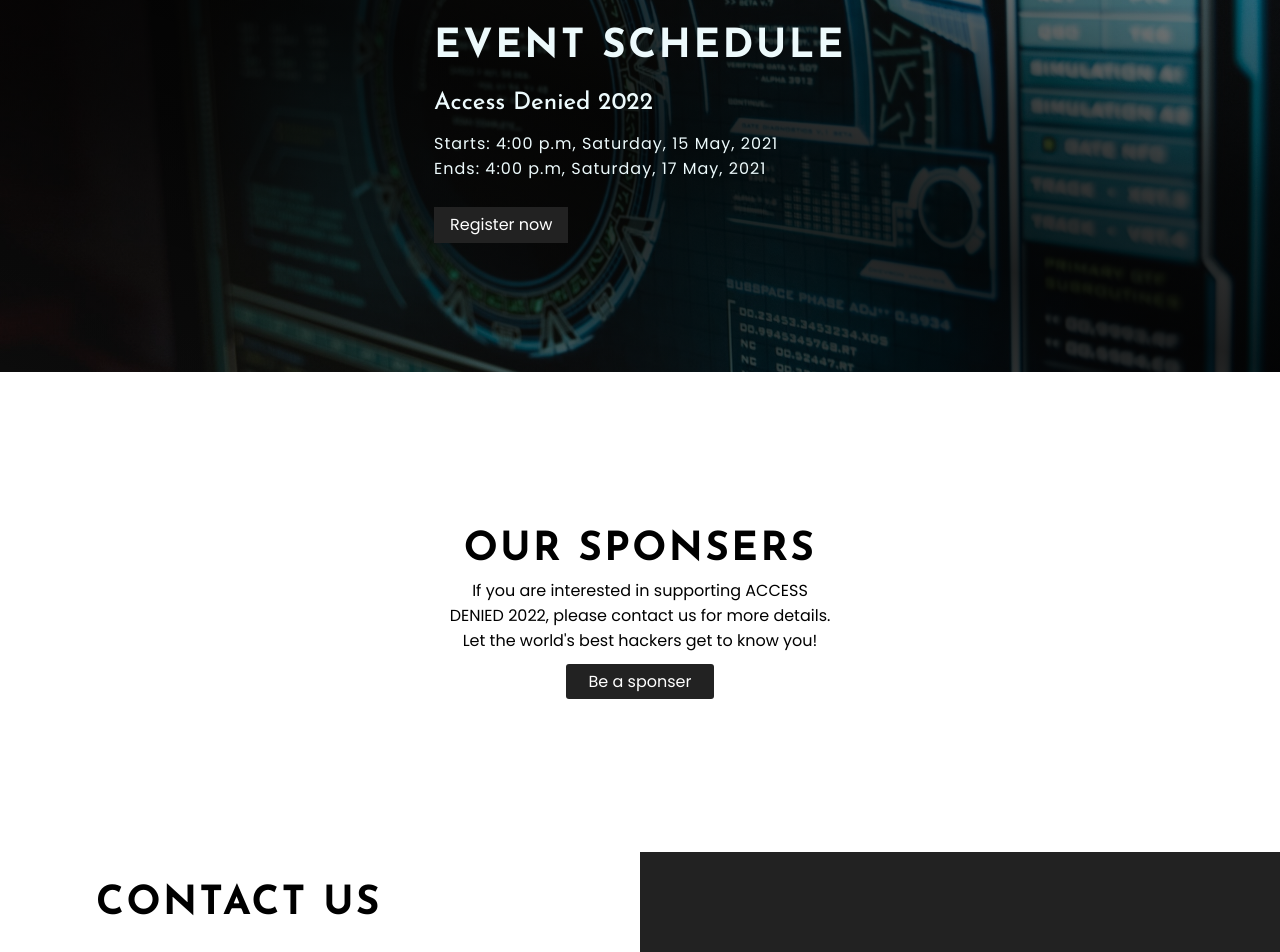
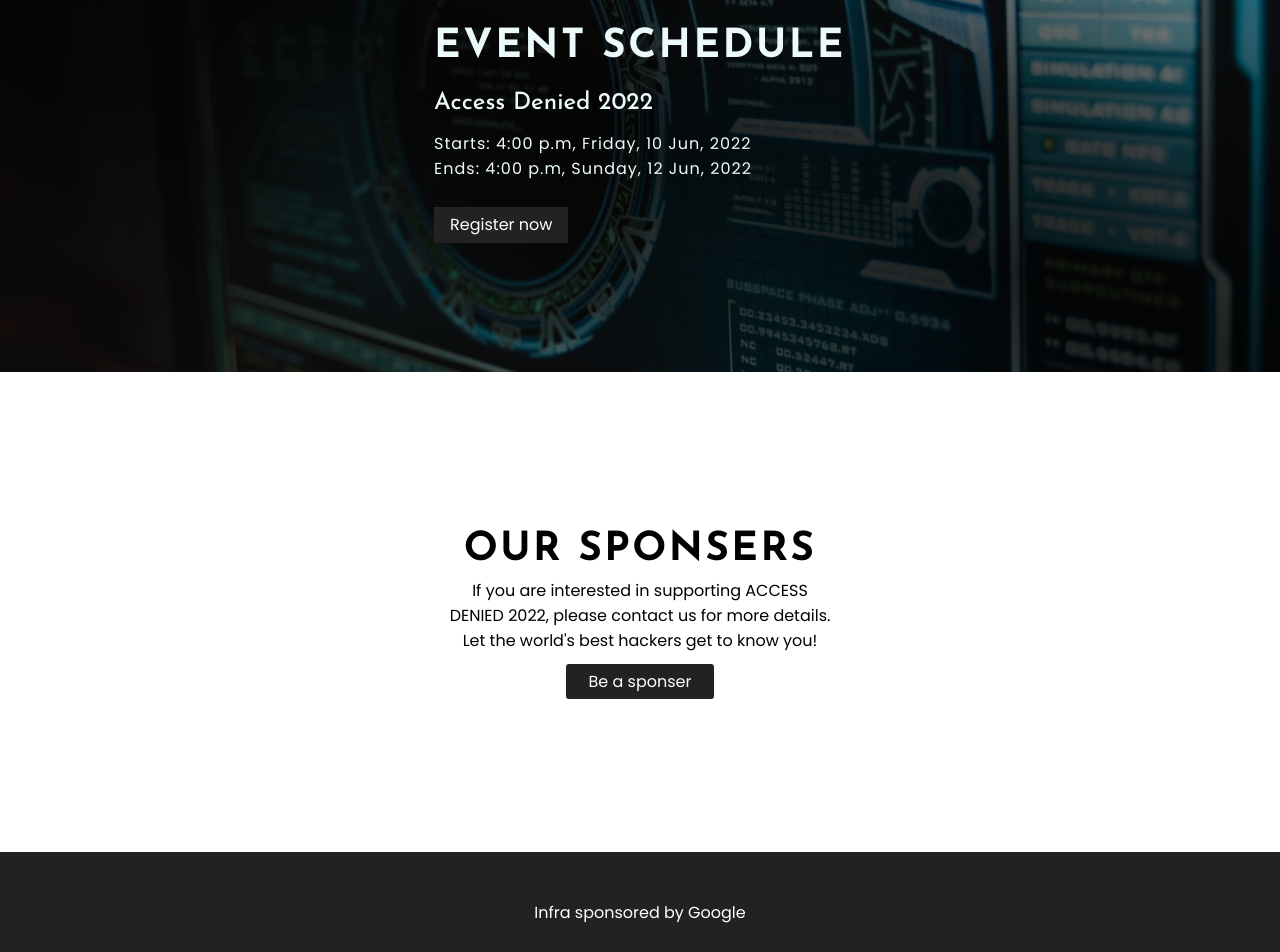
Before and after one commit to sadn1ck/access-denied-2k22, a React (Create React App) app: page / in a window 1280 px wide. Shown: the part 1620-2572 px from the top of the page. Built offline with nearby package versions, Linux system fonts and the light colour scheme.

Commit message:
Minor Changes

```diff
--- a/src/Components/Abt.js
+++ b/src/Components/Abt.js
@@ -85,9 +85,9 @@ const Abt = () => {
               </p>
             </div>
             <div className="abt-btn" ref={accBtnRef}>
-              <Link className="abt-btn-style" to="/">
+              <a className="abt-btn-style" href="https://discord.gg/hEbNUtmp">
                 Join Doscord
-              </Link>
+              </a>
             </div>
           </div>
           <div className="abt-2">
--- a/src/Components/Footer.js
+++ b/src/Components/Footer.js
@@ -25,7 +25,7 @@ const Footer = () => {
         {/* <div> */}
 
         {/* </div> */}
-        <p>Copyright &copy; ACCESS DENIED 2022</p>
+        <p>Infra sponsored by <a href="http://goo.gle/ctfsponsorship">Google</a></p>
       </div>
     </section>
   )
--- a/src/Components/Home.js
+++ b/src/Components/Home.js
@@ -17,7 +17,7 @@ const Home = () => {
         <Abt />
         <Sch />
         <Sponsers />
-        <Ct />
+        {/* <Ct /> */}
         <Footer />
     </div>
   )
--- a/src/Components/Main.js
+++ b/src/Components/Main.js
@@ -8,7 +8,7 @@ const Main = () => {
 
   const timerFunc = () => {
     // Set the date we're counting down to
-    var countDownDate = new Date("May 15, 2022 16:00:00").getTime();
+    var countDownDate = new Date("Jun 10, 2022 16:00:00").getTime();
   // Update the count down every 1 second
     var x = setInterval( function() {
     // Get today's date and time
--- a/src/Components/Men.js
+++ b/src/Components/Men.js
@@ -58,7 +58,7 @@ const Men = () => {
         <li><Link className="nav-link" to="/rules">Rules</Link></li>
         {/* <li><Link className="nav-link" to="/faqs">FAQs</Link></li> */}
         <li><a className="nav-link" href="/#contact">Contact</a></li>
-        <li><Link className="nav-link" to="/">Register</Link></li>
+        <li><a className="nav-link" href="https://discord.gg/hEbNUtmp">Register</a></li>
     </ul>
 </nav>
     // </section>
--- a/src/Components/Sch.js
+++ b/src/Components/Sch.js
@@ -20,13 +20,13 @@ const Sch = () => {
                     <h2>Access Denied 2022</h2>
                 </div>
                 <div className="eve-start">
-                        <p>Starts: 4:00 p.m, <span>Saturday, 15 May, 2021</span></p>
+                        <p>Starts: 4:00 p.m, <span>Friday, 10 Jun, 2022</span></p>
                 </div>
                 <div className="eve-end">
-                    <p>Ends: 4:00 p.m, <span>Saturday, 17 May, 2021</span></p>
+                    <p>Ends: 4:00 p.m, <span>Sunday, 12 Jun, 2022</span></p>
                 </div>
                 <div className="register-btn-cont">
-                    <Link className='register-btn' to="/">Register now</Link>
+                    <a className='register-btn' href="https://discord.gg/hEbNUtmp">Register now</a>
                 </div>
             </div>
         </div>
--- a/src/css/styles.css
+++ b/src/css/styles.css
@@ -193,6 +193,11 @@ h3 {
   margin-bottom: 0.5rem;
 }
 
+.footer-container .footer p a {
+  text-decoration: none;
+  color: #fff;
+}
+
 .sch-page {
   background: -webkit-gradient(linear, left bottom, right top, from(rgba(0, 0, 0, 0.2)), color-stop(rgba(0, 0, 0, 0.3)), color-stop(rgba(0, 0, 0, 0.7)), color-stop(rgba(0, 0, 0, 0.3)), to(rgba(0, 0, 0, 0.2))), url("../assets/img/main/m2.jpg");
   background: linear-gradient(to top right, rgba(0, 0, 0, 0.2), rgba(0, 0, 0, 0.3), rgba(0, 0, 0, 0.7), rgba(0, 0, 0, 0.3), rgba(0, 0, 0, 0.2)), url("../assets/img/main/m2.jpg");
--- a/src/css/styles.scss
+++ b/src/css/styles.scss
@@ -79,6 +79,12 @@ h3{
             .sm{
                 float: right;
                 margin-bottom: 0.5rem;
+            }
+        }
+        p{
+            a{
+                text-decoration: none;
+                color: #fff;
             }
         }
     }
```
Also changed, not shown: 1 other file (tests, documents, lock files or other folders).
